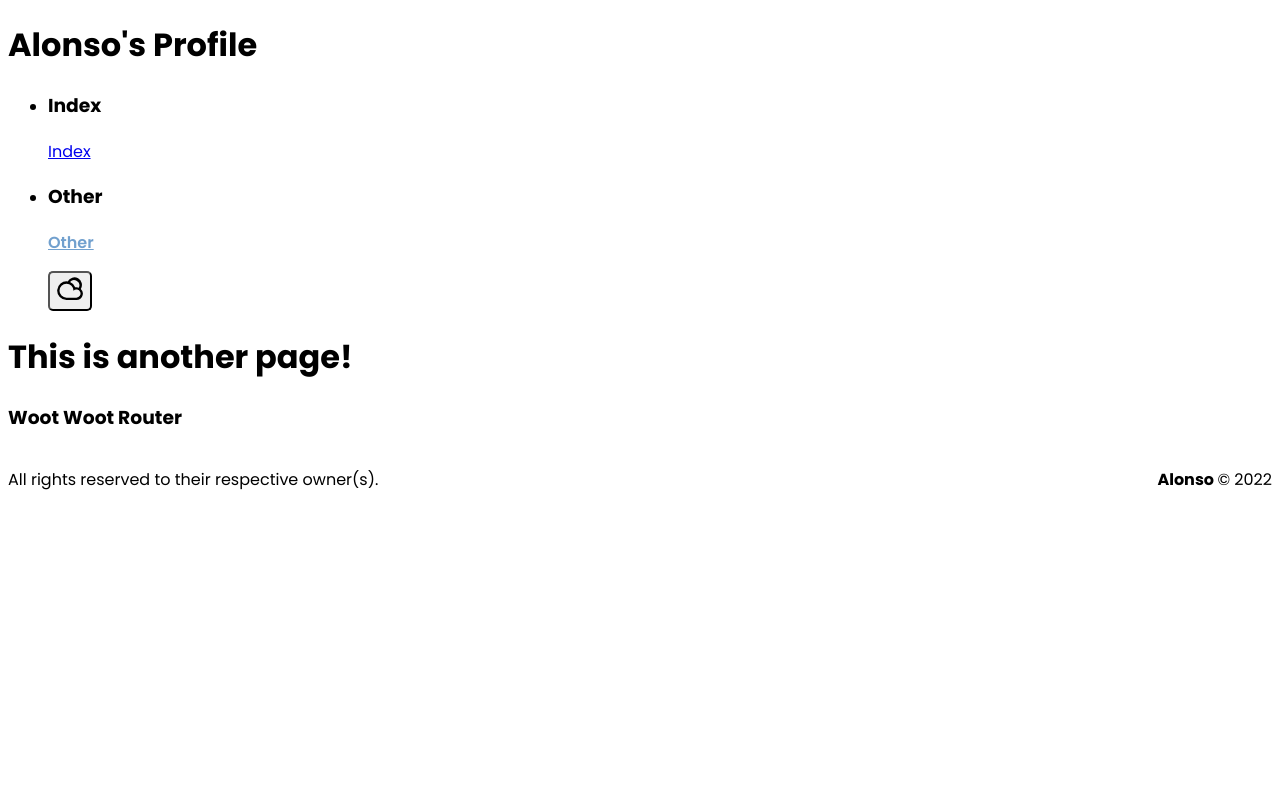
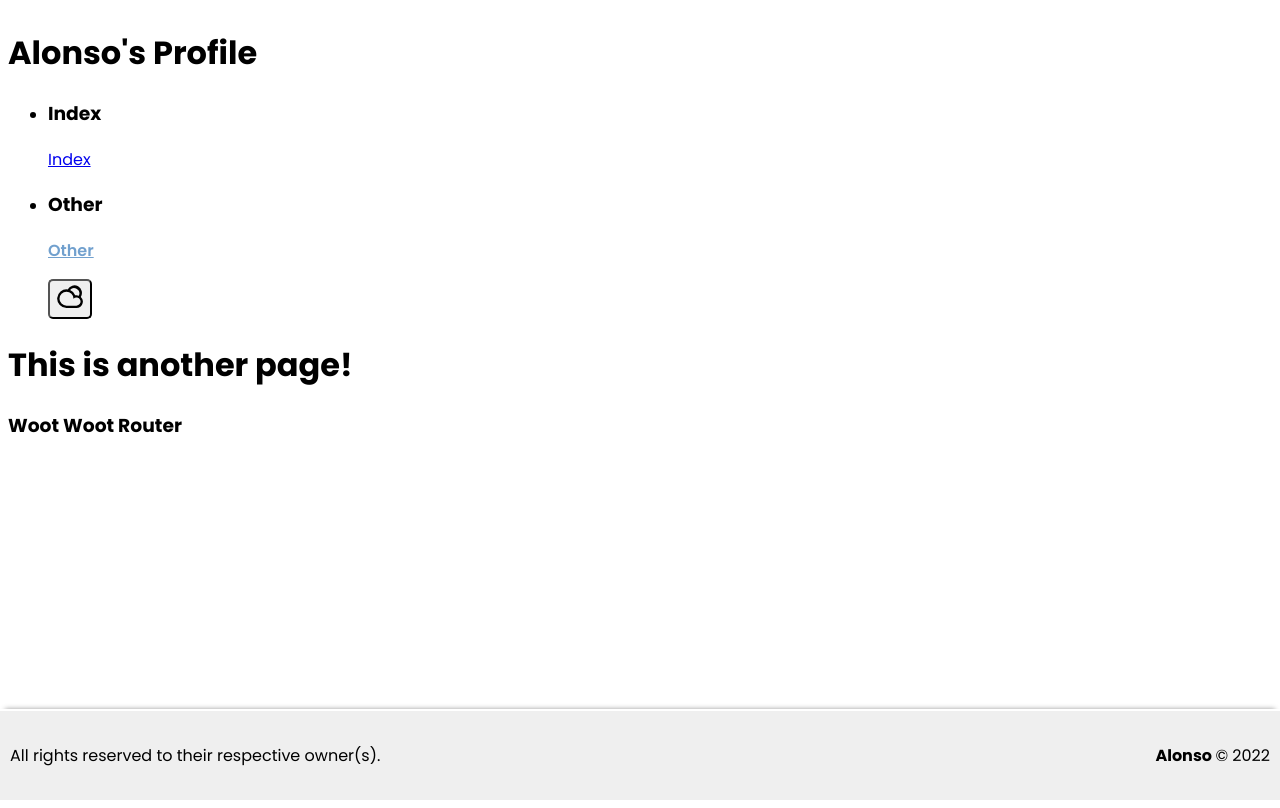
Before and after one commit to Vleezy/React-Portfolio-Template, a React (Create React App) app: page /other in a window 1280 px wide. Built offline with nearby package versions, Linux system fonts and the light colour scheme.

Commit message:
minor footer styling

```diff
--- a/src/index.css
+++ b/src/index.css
@@ -1,9 +1,19 @@
 @import url('https://fonts.googleapis.com/css?family=Poppins:300,400,500,600,700,800,900|Roboto:300,400,500,700,900');
 
-* {
-  box-sizing: border-box;
+*,
+*:before,
+*:after {
+  box-sizing: inherit;
 }
 
 html {
+  height: 100%;
+  box-sizing: border-box;
   font-family: "Poppins", sans-serif;
 }
+
+body{
+  display: flex;
+  flex-direction: column;
+  height: 100%;
+}
--- a/src/layout/footer/Footer.css
+++ b/src/layout/footer/Footer.css
@@ -4,3 +4,19 @@
     list-style: none;
     padding-left: 0;
 }
+
+.footer {
+    position: absolute;
+    right: 0;
+    bottom: 0;
+    left: 0;
+    background-color: #efefef;
+    border-top:white solid 2px;
+    text-align: center;
+    box-shadow: 0 -5px 5px -5px #999;
+  }
+
+  .footer li{
+      padding-left:10px;
+      padding-right:10px;
+  }
```
